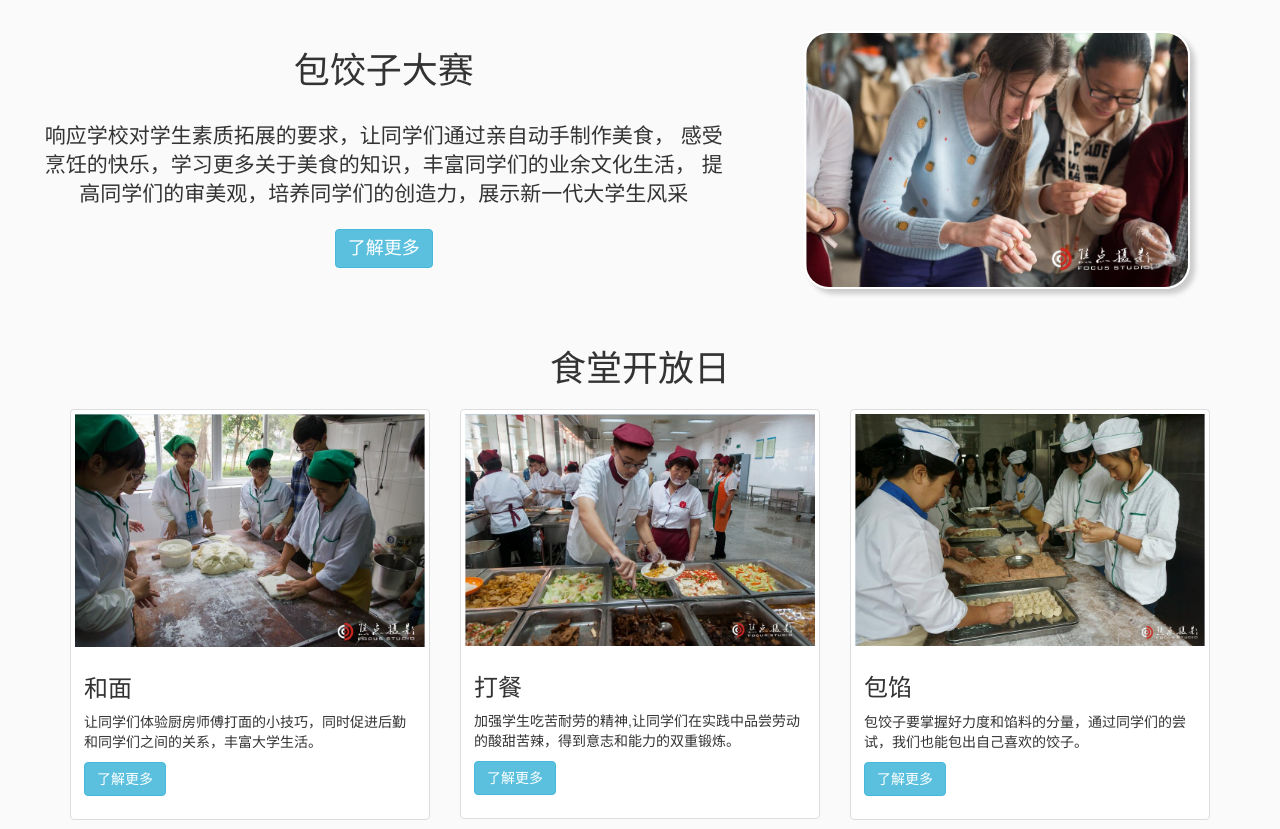
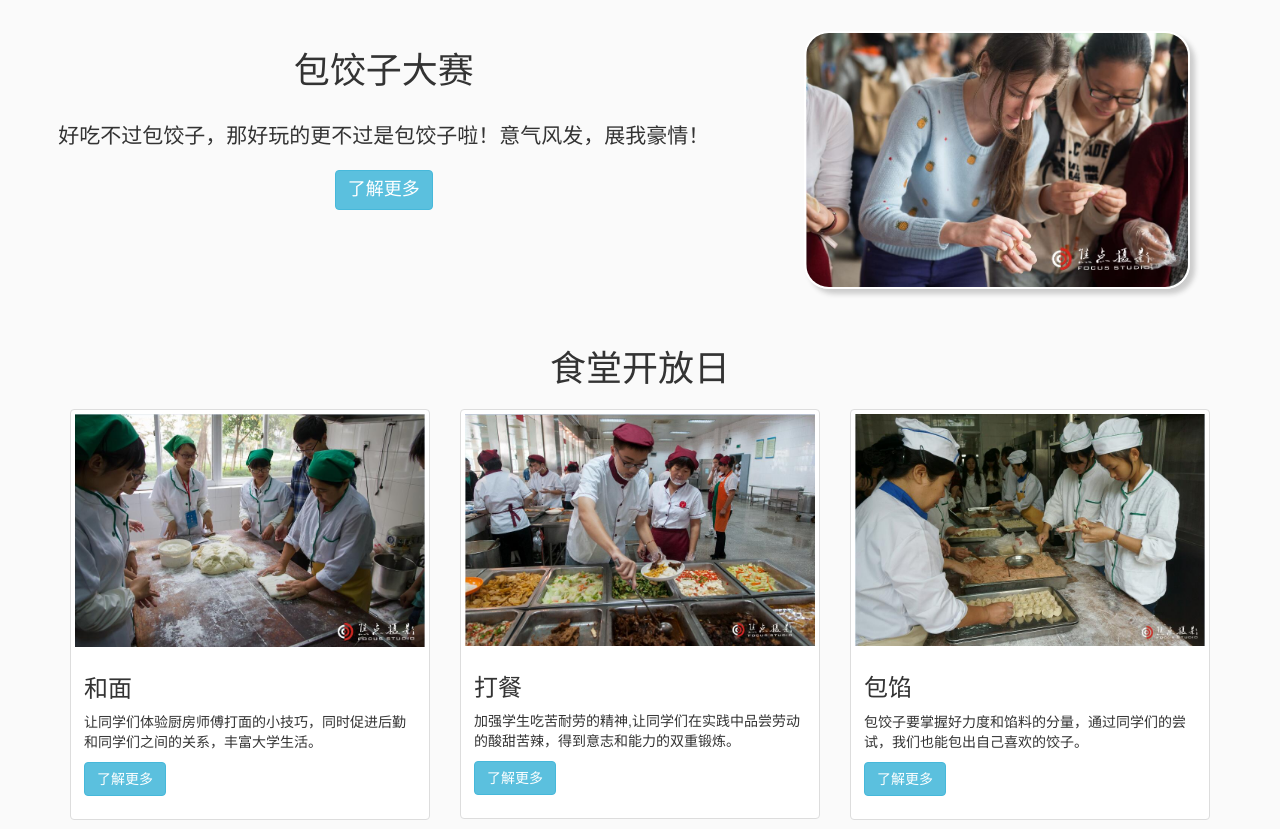
Before and after one commit to SGH-HDU/front-end-website, a plain HTML site: page index.html in a window 1280 px wide. Shown: the part 1740-2569 px from the top of the page. Drawn offline with nearby package versions, Linux system fonts and the light colour scheme.

Commit message:
first 包饺子大赛 20170530

```diff
--- a/index.html
+++ b/index.html
@@ -174,9 +174,8 @@
             <div class="row" style="padding: 40px">
                 <div class="col-md-7 col-xs-12">
                     <h1>包饺子大赛</h1><br>
-                    <p class="lead">响应学校对学生素质拓展的要求，让同学们通过亲自动手制作美食，
-                        感受烹饪的快乐，学习更多关于美食的知识，丰富同学们的业余文化生活，
-                        提高同学们的审美观，培养同学们的创造力，展示新一代大学生风采</p>
+                    <p class="lead">好吃不过包饺子，那好玩的更不过是包饺子啦！意气风发，展我豪情！
+                        </p>
                     <a class="btn btn-info" href="index.html" style="font-size: 18px;margin-bottom: 20px">了解更多</a>
                 </div>
                 <div class="col-md-5 col-xs-12">
```
